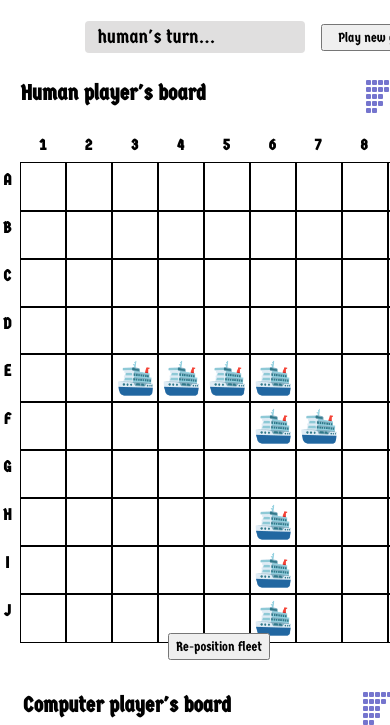
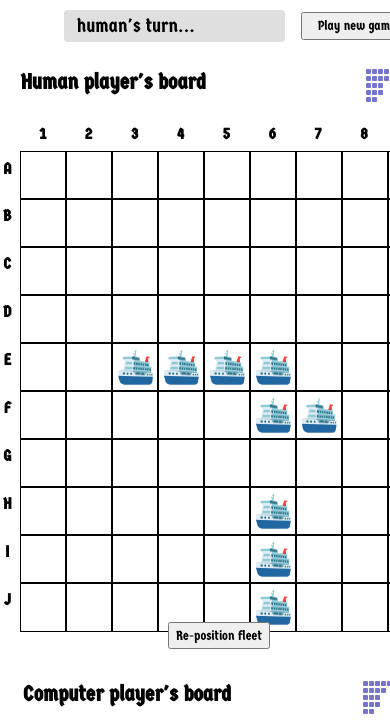
Before and after one commit to jbk2/battleship, a website built with webpack: page src/views/index.html in a window 390 px wide. Shown: the part 78-803 px from the top of the page. Built offline with nearby package versions, Linux system fonts and the light colour scheme.

Commit message:
Adjust dislogue positioning for mobile

```diff
--- a/src/assets/stylesheets/styles.css
+++ b/src/assets/stylesheets/styles.css
@@ -10,9 +10,17 @@
     align-items: center;
   }
 }
-@media (max-width: 600px) {
-  div #info {
-    justify-content: flex-start;
+@media (max-width: 550px) {
+  section#dialogue {
+    justify-content: flex-start !important;
+  }
+
+  section#dialogue div {
+    transform: translateX(0.1rem);
+  }
+
+  header {
+    justify-content: center;
   }
 }
 
@@ -29,7 +37,6 @@ h3 {
 
 header {
   display: flex;
-  /* justify-content: center; */
   align-items: center;
   height: 4.3rem;
   --s: 4px; /* control the size*/
@@ -71,17 +78,10 @@ h1#logo-type span {
 }
 
 /* #################### Info section ######################### */
-div#info {
-  display: flex;
-  justify-content: center;
-  align-items: center;
-  margin-top: 0.7rem;
-}
-
 section#dialogue {
   display: flex;
   justify-content: center;
-  align-items: center;
+  /* align-items: center; */
 }
 section#dialogue div {
   display: flex;
--- a/src/views/index.html
+++ b/src/views/index.html
@@ -13,14 +13,12 @@
 
   <main>
     <!-- display turn & win section -->
-    <div id="info">
-      <section id="dialogue">
-        <div>
-          <p class=""></p>
-          <button onclick="location.reload()">Play new game</button>
-        </div>
-      </section>
-    </div>
+    <section id="dialogue">
+      <div id="info">
+        <p class=""></p>
+        <button onclick="location.reload()">Play new game</button>
+      </div>
+    </section>
     <div id="boards">
       <section id="human-board">
       </section>
```
